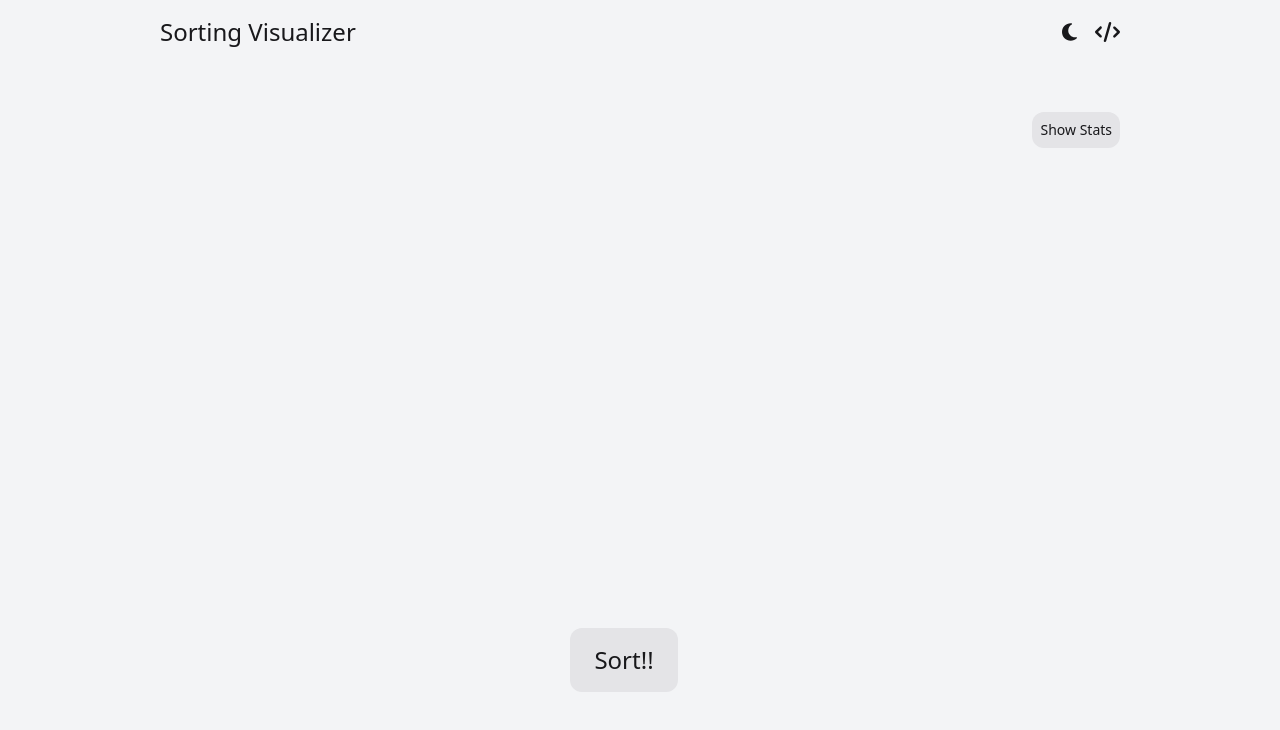
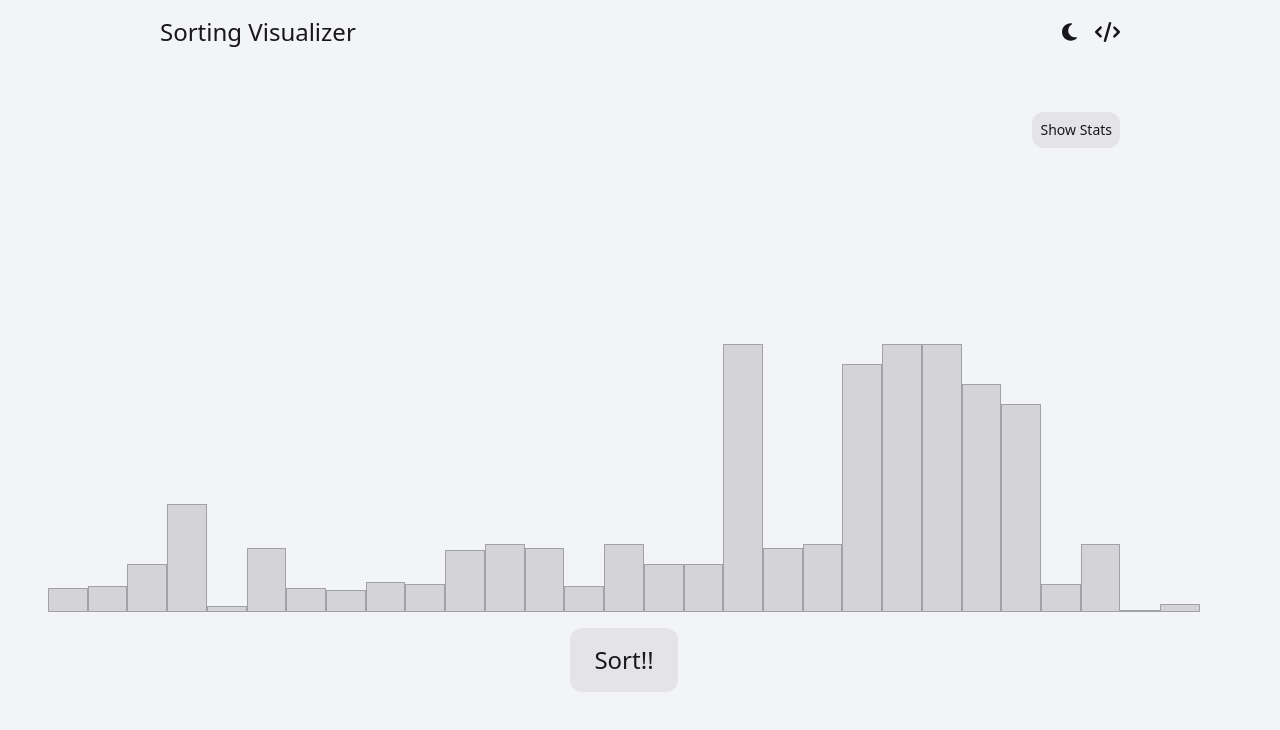
Before and after one commit to SharmaTushar1/SortingVisualizer, a Next.js app: page /home in a window 1280 px wide. Shown: the top 730 px of the page. Built offline with nearby package versions, Linux system fonts and the light colour scheme.

Commit message:
Add animation fuck this took longer than I expected

```diff
--- a/package.json
+++ b/package.json
@@ -19,6 +19,7 @@
     "autoprefixer": "10.4.15",
     "eslint": "8.47.0",
     "eslint-config-next": "13.4.18",
+    "framer-motion": "^10.16.1",
     "next": "13.4.18",
     "next-themes": "^0.2.1",
     "postcss": "8.4.28",
--- a/src/app/home/components/Bars.tsx
+++ b/src/app/home/components/Bars.tsx
@@ -2,26 +2,92 @@
 
 import { useStore } from "@/app/store"
 import bubbleSort from '../lib/bubbleSort';
+import { motion, AnimatePresence } from 'framer-motion';
+import { useState, useEffect } from "react";
 
 export default function Bars() {
 
   const propsData = useStore((state) => state);
 
+  const [isSorting, setIsSorting] = useState(false);
+
+  // So basically, just just do the swapping when the value of isSorting is changed.
+  //! Also, don't change this code took sm time.
+  useEffect(() => {
+    // if isSorting is false, return
+    if (!isSorting) return;
+    // make a copy of the swaps array
+    const copyArray = [...propsData.array];
+    const swaps: number[][] = bubbleSort(copyArray).swaps;
+    const swapsArray = [...swaps]
+    // define a function to iterate over the swaps array
+    const newArray = [...propsData.array];
+    // so basically, now this function is where sorting is happening. The swapping of values if I might say.
+    // NOTE: This is not the sorting algorithm. The algorithm is already done. Now we are using the swapping values from the sorting algorithm to animate it.
+    // Just swap as the algorithm was done. So the logs from the bubble sort or whatever algorithm will be used. Hence, this is algorithm agnostic as we are just using the swapping array.
+    const animateSwaps = () => {
+      // if there are no more swaps, return and set isSorting to false
+      if (swapsArray.length === 0) {
+        setIsSorting(false);
+        return;
+      }
+      // get the first pair of indexes from the swaps array
+      const [i, j] = swapsArray.shift()!;
+      // make a copy of the array and swap the values
+      [newArray[i], newArray[j]] = [newArray[j], newArray[i]];
+      // update the state with the new array
+      propsData.setArray(newArray);
+      // call the function again after 200ms
+      setTimeout(animateSwaps, 50);
+    };
+    // call the function for the first time
+    animateSwaps();
+  }, [isSorting])
+
   const sortArray = (algorithm: string) => {
+    if (isSorting) return;
     if (algorithm === 'bubbleSort') {
-      propsData.setArray(bubbleSort(propsData.array));
+      const copyArray = [...propsData.array];
+      // propsData.setArray(bubbleSort(propsData.array).array);
+      const swaps: number[][] = bubbleSort(copyArray).swaps;
+      console.log("Swaps => ", swaps);
+      // console.log(swaps);
+      // animate(swaps);
     }
+  }
+
+  function animate(swaps: number[][]) {
+    // if (swaps.length == 0) return;
+    //   const [i, j] = swaps.shift()!;
+    //   [propsData.array[i], propsData.array[j]] = [propsData.array[j], propsData.array[i]];
+    // <AnimatePresence>
+    //     <Bars />
+    // </AnimatePresence>
+    // <AnimatePresence>
+    //   {
+    //     swaps.map((item, index) => (
+    //     ))
+    //   }
+    // </AnimatePresence>
   }
 
   return (
     <div className="flex w-[90vw] absolute -left-2 sm:-left-8 lg:-left-28 justify-evenly items-end h-[500px]">
-      {
-        propsData.array.map((item, index) => (
-          <div key={index} className="dark:bg-zinc-700 bg-zinc-300 max-w-full w-[3px] min-w-[2px] flex-grow-[1] border border-zinc-400 dark:border-zinc-800" style={{height: `${item*2}px`}}></div>
-        ))
-      }
-      <button className="bg-zinc-200 dark:bg-zinc-800 text-2xl py-4 px-6 absolute -bottom-20 border-none rounded-xl" onClick={() => sortArray(propsData.algorithm)}>
-        Sort!!
+      <AnimatePresence>
+        {
+          propsData.array.map((item, index) => (
+            <motion.div key={index} id={`bar-${index}`} className="array-bar dark:bg-zinc-700 bg-zinc-300 max-w-full w-[3px] min-w-[2px] flex-grow-[1] border border-zinc-400 dark:border-zinc-800" style={{height: `${item*2}px`}}
+            ></motion.div>
+          ))
+        }
+      </AnimatePresence>
+      <button className="bg-zinc-200 dark:bg-zinc-800 text-2xl py-4 px-6 absolute -bottom-20 border-none rounded-xl"
+            onClick={() => {
+              setIsSorting(true);
+              // sortArray(propsData.algorithm)
+            }}
+          >
+        {isSorting?'Sorting...':'Sort!!'}
       </button>
     </div>
   )
--- a/src/app/home/lib/bubbleSort.ts
+++ b/src/app/home/lib/bubbleSort.ts
@@ -1,12 +1,14 @@
 export default function bubbleSort(array: number[]) {
+  const swaps = [];
   do {
     var swapped = false;
     for (let i=1; i<array.length; i++) {
       if (array[i-1]>array[i]) {
         swapped = true;
+        swaps.push([i-1, i]);
         [array[i-1], array[i]] = [array[i], array[i-1]];
       }
     }
   } while (swapped);
-  return array;
+  return {array, swaps};
 }
--- a/src/app/store.ts
+++ b/src/app/store.ts
@@ -16,7 +16,7 @@ interface SliderState {
 }
 
 export const useStore = create<SliderState>((set: any) => ({ // FIXME: Change this to actual type of the set function instead of any
-  algorithm: '',
+  algorithm: 'bubbleSort',//FIXME: remove this dummy data to '' empty value
   setAlgorithm: (newValue: string) => set({algorithm: newValue}),
   timeTaken: '',
   setTimeTaken: (newValue: string) => set({timeTaken: newValue}),
@@ -26,7 +26,7 @@ export const useStore = create<SliderState>((set: any) => ({ // FIXME: Change th
   setIsStable: (newValue: boolean | undefined) => set({isStable: newValue}),
   memoryUsage: '',
   setMemoryUsage: (newValue: string) => set({memoryUsage: newValue}),
-  array: [],
+  array: [12,13,24,54,3,32,12,11,15,14,31,34,32,13,34,24,24,134,32,34,124,134,134,114,104,14,34,1,4], //FIXME: remove this dummy data to [] empty array
   setArray: (newArray: number[]) => set({array: newArray}),
   }
 ))
```
Also changed, not shown: 1 other file (tests, documents, lock files or other folders).
